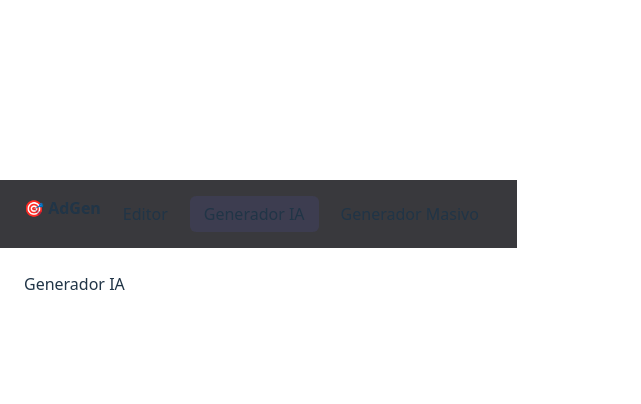
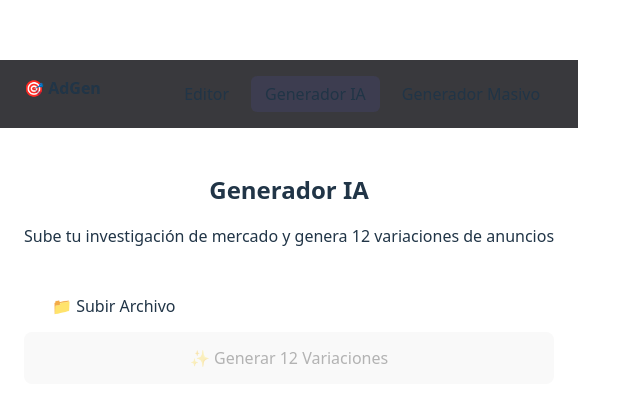
Before and after one commit to karlmoz79/app-plubilcidad, a React (Vite) app: page /generate in a window 1280 px wide. Shown: the part 150-554 px from the top of the page, without its empty margins (0-641 px from the left). Built offline with nearby package versions, Linux system fonts and the light colour scheme; the HTML template or start-up script is replaced by a standard one.

Commit message:
feat: página generador IA completa

```diff
--- a/src/pages/GeneratorPage.jsx
+++ b/src/pages/GeneratorPage.jsx
@@ -1,3 +1,270 @@
+import { useState } from "react";
+import { useNavigate } from "react-router-dom";
+import { saveVariations, loadVariations } from "../utils/storage";
+import AdCard from "../components/AdCard";
+
+const CATEGORIES = {
+  pain: "Dolor Primero",
+  outcome: "Resultado Primero",
+  social: "Prueba Social",
+  challenge: "Desafio Directo",
+};
+
+const textareaStyle = {
+  width: "100%",
+  minHeight: "200px",
+  background: "var(--bg-card)",
+  border: "1px solid var(--border)",
+  borderRadius: "8px",
+  color: "var(--text-primary)",
+  fontSize: "14px",
+  fontFamily: "inherit",
+  padding: "12px",
+  resize: "vertical",
+  marginBottom: "16px",
+};
+
+const sectionStyle = {
+  marginBottom: "32px",
+};
+
+const sectionTitleStyle = {
+  fontSize: "16px",
+  fontWeight: 600,
+  color: "var(--text-primary)",
+  marginBottom: "16px",
+};
+
+const gridStyle = {
+  display: "grid",
+  gridTemplateColumns: "repeat(3, 1fr)",
+  gap: "16px",
+};
+
 export default function GeneratorPage() {
-  return <div>Generador IA</div>;
+  const [file, setFile] = useState(null);
+  const [content, setContent] = useState("");
+  const [variations, setVariations] = useState(loadVariations());
+  const [selected, setSelected] = useState(new Set());
+  const [loading, setLoading] = useState(false);
+  const [error, setError] = useState("");
+  const navigate = useNavigate();
+
+  const handleFileChange = (e) => {
+    const f = e.target.files[0];
+    if (!f) return;
+    setFile(f);
+    const reader = new FileReader();
+    reader.onload = (ev) => setContent(ev.target.result);
+    reader.readAsText(f);
+  };
+
+  const handleGenerate = async () => {
+    if (!content.trim()) return;
+    setLoading(true);
+    setError("");
+    try {
+      const res = await fetch("/api/generate", {
+        method: "POST",
+        headers: { "Content-Type": "application/json" },
+        body: JSON.stringify({ content }),
+      });
+      const data = await res.json();
+      if (!res.ok) throw new Error(data.error || "Error desconocido");
+      saveVariations(data.variations);
+      setVariations(data.variations);
+      setSelected(new Set());
+    } catch (err) {
+      setError(err.message);
+    } finally {
+      setLoading(false);
+    }
+  };
+
+  const toggleSelection = (index) => {
+    const newSelected = new Set(selected);
+    if (newSelected.has(index)) {
+      newSelected.delete(index);
+    } else {
+      newSelected.add(index);
+    }
+    setSelected(newSelected);
+  };
+
+  const handleSendSelected = () => {
+    const toSend = variations.filter((_, i) => selected.has(i));
+    saveVariations(toSend);
+    navigate("/bulk");
+  };
+
+  const handleSendAll = () => {
+    saveVariations(variations);
+    navigate("/bulk");
+  };
+
+  const grouped = Object.fromEntries(
+    Object.keys(CATEGORIES).map((cat) => [
+      cat,
+      variations.filter((v) => v.category === cat),
+    ])
+  );
+
+  return (
+    <div style={{ maxWidth: "1200px", margin: "0 auto" }}>
+      <div style={{ textAlign: "center", marginBottom: "32px" }}>
+        <h2 style={{ fontSize: "24px", fontWeight: 600, marginBottom: "8px" }}>
+          Generador IA
+        </h2>
+        <p style={{ color: "var(--text-secondary)" }}>
+          Sube tu investigación de mercado y genera 12 variaciones de anuncios
+        </p>
+      </div>
+
+      <div style={{ maxWidth: "600px", margin: "0 auto 32px" }}>
+        <label
+          className="btn-primary"
+          style={{
+            display: "inline-flex",
+            alignItems: "center",
+            gap: "8px",
+            fontSize: "16px",
+            padding: "14px 28px",
+            cursor: "pointer",
+          }}
+        >
+          📁 Subir Archivo
+          <input
+            type="file"
+            accept=".md,.txt"
+            onChange={handleFileChange}
+            style={{ display: "none" }}
+          />
+        </label>
+
+        {file && (
+          <p
+            style={{
+              color: "var(--text-secondary)",
+              fontSize: "13px",
+              marginTop: "8px",
+            }}
+          >
+            {file.name}
+          </p>
+        )}
+
+        {file && (
+          <textarea
+            value={content}
+            onChange={(e) => setContent(e.target.value)}
+            placeholder="Contenido del archivo..."
+            style={textareaStyle}
+          />
+        )}
+
+        <button
+          className="btn-primary"
+          onClick={handleGenerate}
+          disabled={loading || !content.trim()}
+          style={{
+            fontSize: "16px",
+            padding: "14px 28px",
+            width: "100%",
+          }}
+        >
+          {loading ? (
+            <span>
+              <span
+                style={{
+                  display: "inline-block",
+                  width: "16px",
+                  height: "16px",
+                  border: "2px solid #fff",
+                  borderTopColor: "transparent",
+                  borderRadius: "50%",
+                  animation: "spin 1s linear infinite",
+                  marginRight: "8px",
+                }}
+              />
+              Generando...
+            </span>
+          ) : (
+            "✨ Generar 12 Variaciones"
+          )}
+        </button>
+
+        {error && (
+          <p
+            style={{
+              color: "var(--danger)",
+              fontSize: "14px",
+              marginTop: "12px",
+              textAlign: "center",
+            }}
+          >
+            {error}
+          </p>
+        )}
+      </div>
+
+      {variations.length > 0 && (
+        <>
+          {Object.entries(CATEGORIES).map(([key, label]) => (
+            <div key={key} style={sectionStyle}>
+              <h3 style={sectionTitleStyle}>
+                {label} ({grouped[key]?.length || 0})
+              </h3>
+              <div style={gridStyle}>
+                {grouped[key]?.map((variation, idx) => {
+                  const globalIdx = variations.indexOf(variation);
+                  return (
+                    <AdCard
+                      key={globalIdx}
+                      variation={variation}
+                      selected={selected.has(globalIdx)}
+                      onToggle={() => toggleSelection(globalIdx)}
+                    />
+                  );
+                })}
+              </div>
+            </div>
+          ))}
+        </>
+      )}
+
+      <style>{`
+        @keyframes spin {
+          to { transform: rotate(360deg); }
+        }
+      `}</style>
+
+      {variations.length > 0 && (
+        <div
+          style={{
+            position: "sticky",
+            bottom: 0,
+            background: "rgba(8,8,13,0.9)",
+            backdropFilter: "blur(10px)",
+            padding: "16px 24px",
+            borderTop: "1px solid var(--border)",
+            display: "flex",
+            justifyContent: "center",
+            gap: "16px",
+            marginTop: "32px",
+          }}
+        >
+          <button
+            className="btn-primary"
+            onClick={handleSendSelected}
+            disabled={selected.size === 0}
+          >
+            📤 Enviar Seleccionados ({selected.size})
+          </button>
+          <button className="btn-secondary" onClick={handleSendAll}>
+            📤 Enviar Todos ({variations.length})
+          </button>
+        </div>
+      )}
+    </div>
+  );
 }
```
